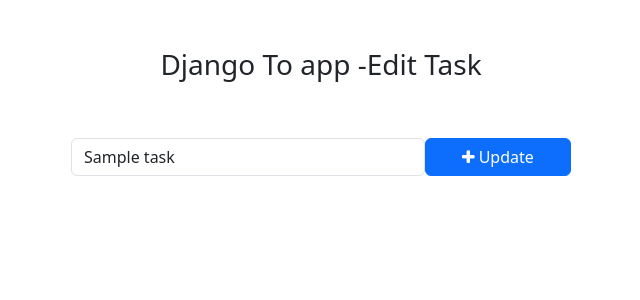
After one commit to javed28/todo-django, a Django app: template template/edit_task.html in a window 1280 px wide. The commit adds this page. Shown: the top 300 px of the page, without its empty margins (319-959 px from the left). Run offline with Django 5.2, Linux system fonts and the light colour scheme; the template is opened without the code that fills it: most values are stand-ins (such as "Sample title", 1, 10 or a date in 2020).

Commit message:
todo app completed in python

```diff
--- /dev/null
+++ b/template/edit_task.html
@@ -0,0 +1,56 @@
+<!DOCTYPE html>
+
+<html>
+  <head>
+    <meta charset="utf-8" />
+    <meta http-equiv="X-UA-Compatible" content="IE=edge" />
+    <title></title>
+    <meta name="description" content="" />
+    <meta name="viewport" content="width=device-width, initial-scale=1" />
+    <link rel="stylesheet" href="" />
+    <title>Edit Task</title>
+    <!-- Bootstrap -->
+    <link
+      href="https://cdn.jsdelivr.net/npm/bootstrap@5.3.0-alpha1/dist/css/bootstrap.min.css"
+      rel="stylesheet"
+      integrity="sha384-GLhlTQ8iRABdZLl6O3oVMWSktQOp6b7In1Zl3/Jr59b6EGGoI1aFkw7cmDA6j6gD"
+      crossorigin="anonymous"
+    />
+    <script
+      src="https://cdn.jsdelivr.net/npm/bootstrap@5.3.0-alpha1/dist/js/bootstrap.bundle.min.js"
+      integrity="sha384-w76AqPfDkMBDXo30jS1Sgez6pr3x5MlQ1ZAGC+nuZB+EYdgRZgiwxhTBTkF7CXvN"
+      crossorigin="anonymous"
+    ></script>
+    <!-- Font Awesome Icons -->
+    <link
+      rel="stylesheet"
+      href="https://cdnjs.cloudflare.com/ajax/libs/font-awesome/4.7.0/css/font-awesome.min.css"
+    />
+  </head>
+  <body>
+    <div class="container">
+      <h3 class="pt-5 pb-5 text-center">Django To app -Edit Task</h3>
+      <form
+        action="{% url 'edit_task' get_task.id%}"
+        method="post"
+        style="width: 500px; margin: auto"
+      >
+        {% csrf_token %}
+        <div class="form-group">
+          <span style="display: flex">
+            <input
+              type="text"
+              name="task"
+              class="form-control"
+              placeholder="Add a task"
+              value="{{get_task.task}}"
+            />
+            <button type="submit" class="btn btn-primary" style="width: 200px">
+              <i class="fa fa-plus"></i> Update
+            </button>
+          </span>
+        </div>
+      </form>
+    </div>
+  </body>
+</html>
--- a/todo_main/views.py
+++ b/todo_main/views.py
@@ -4,7 +4,9 @@
 
 def home(request):
     tasks = Task.objects.filter(is_completed=False).order_by('-updated_at')
+    completed_task = Task.objects.filter(is_completed=True)
     context = {
-        'tasks': tasks
+        'tasks': tasks,
+        'completed_tasks':completed_task,
     }
     return render(request,'home.html',context)
--- a/todos/urls.py
+++ b/todos/urls.py
@@ -2,6 +2,11 @@
 
 from django.urls import path
 from . import views
+
 urlpatterns = [
-    path('addTask/',views.addTask,name='addTask')
+    path('addTask/',views.addTask,name='addTask'),
+    path('mark_as_done/<int:pk>/',views.mark_as_done,name='mark_as_done'),
+    path('mark_as_undone/<int:pk>/',views.mark_as_undone,name='mark_as_undone'),
+    path('delete_task/<int:pk>/',views.delete_task,name='delete_task'),
+    path('edit_task/<int:pk>/',views.edit_task,name='edit_task'),
 ]
```
Also changed, not shown: template/home.html (+19 -4 lines), todos/views.py (+32 -1 lines), db.sqlite3.
